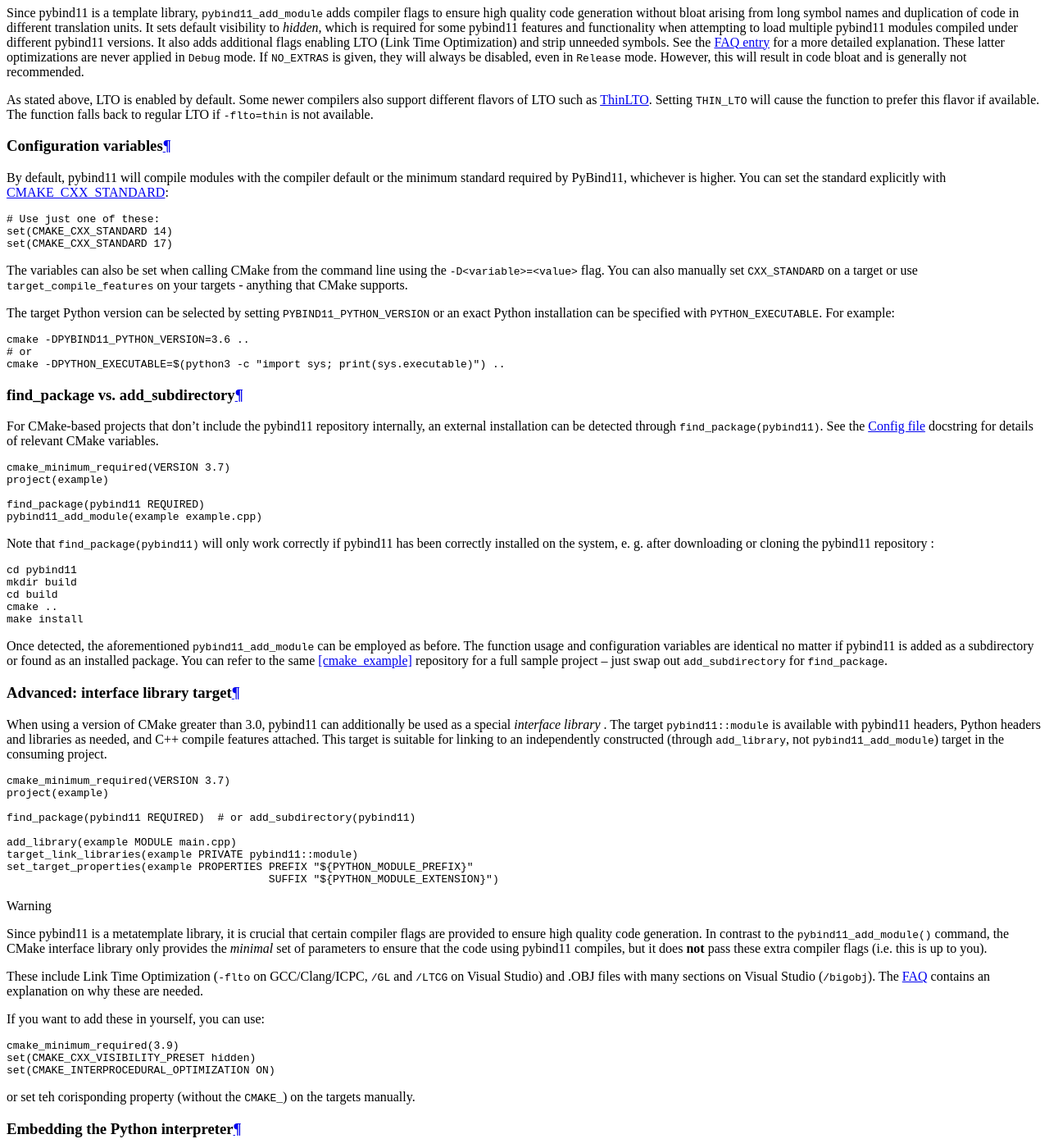
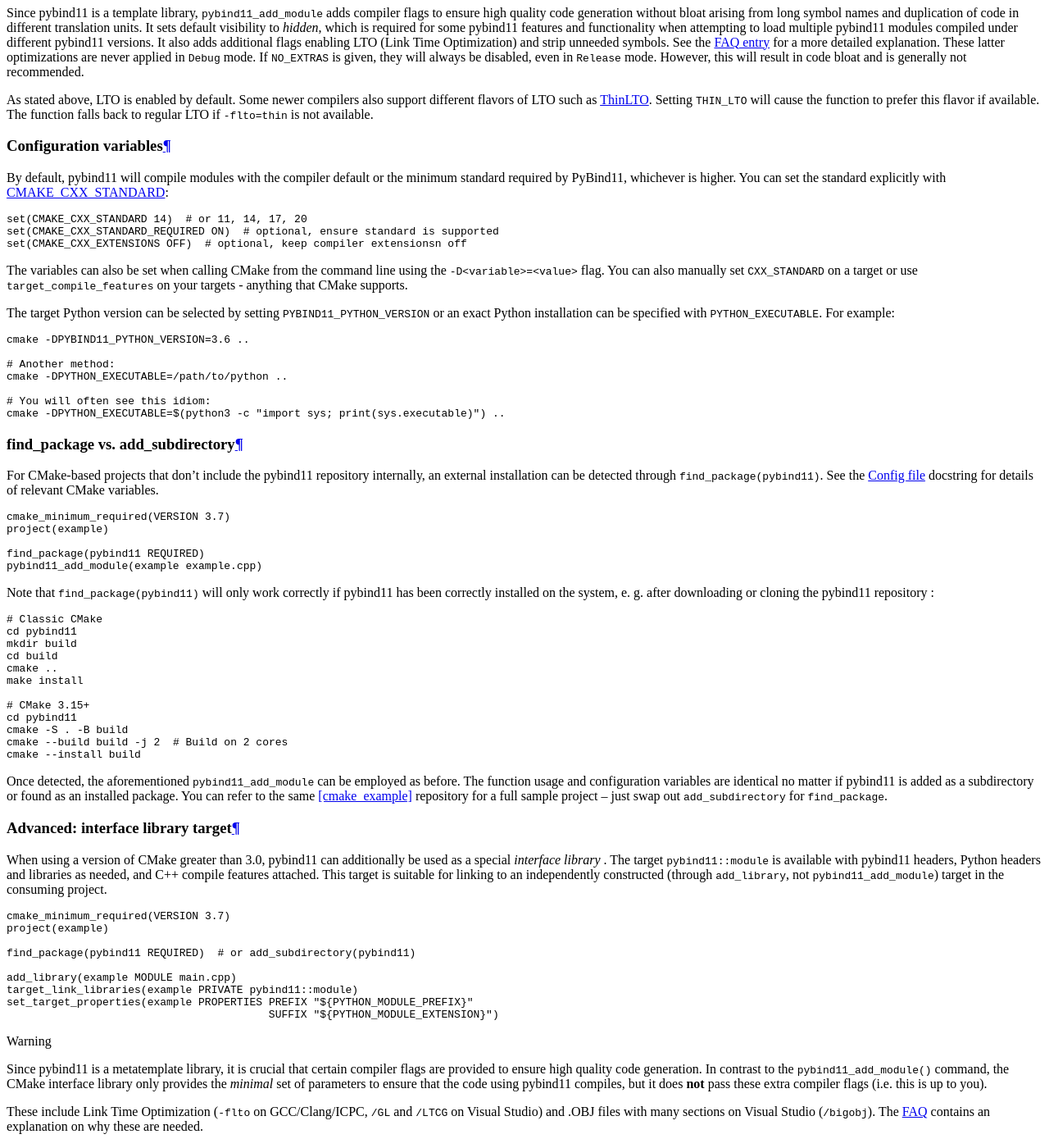
Before and after one commit to pybind/pybind11, a Sphinx documentation site: the page built from docs/compiling.rst, in a window 1280 px wide and 1400 px high, scrolled down 1824 px. Shown: the whole window at 82% size. Built offline with Sphinx 7.4.7 and the Read the Docs theme 2.0.0, drawn with Linux system fonts in a browser that asks for light colours; some of the changed text lies outside the part shown.

Commit message:
fix: address review points from @YannickJadoul

```diff
--- a/docs/compiling.rst
+++ b/docs/compiling.rst
@@ -103,9 +103,9 @@
 
 .. code-block:: cmake
 
-    # Use just one of these:
-    set(CMAKE_CXX_STANDARD 14)
-    set(CMAKE_CXX_STANDARD 17)
+    set(CMAKE_CXX_STANDARD 14)  # or 11, 14, 17, 20
+    set(CMAKE_CXX_STANDARD_REQUIRED ON)  # optional, ensure standard is supported
+    set(CMAKE_CXX_EXTENSIONS OFF)  # optional, keep compiler extensionsn off
 
 
 The variables can also be set when calling CMake from the command line using
@@ -120,7 +120,11 @@
 .. code-block:: bash
 
     cmake -DPYBIND11_PYTHON_VERSION=3.6 ..
-    # or
+
+    # Another method:
+    cmake -DPYTHON_EXECUTABLE=/path/to/python ..
+
+    # You will often see this idiom:
     cmake -DPYTHON_EXECUTABLE=$(python3 -c "import sys; print(sys.executable)") ..
 
 find_package vs. add_subdirectory
@@ -144,11 +148,18 @@
 
 .. code-block:: bash
 
+    # Classic CMake
     cd pybind11
     mkdir build
     cd build
     cmake ..
     make install
+
+    # CMake 3.15+
+    cd pybind11
+    cmake -S . -B build
+    cmake --build build -j 2  # Build on 2 cores
+    cmake --install build
 
 Once detected, the aforementioned ``pybind11_add_module`` can be employed as
 before. The function usage and configuration variables are identical no matter
@@ -198,11 +209,11 @@
 
     .. code-block:: cmake
 
-        cmake_minimum_required(3.9)
         set(CMAKE_CXX_VISIBILITY_PRESET hidden)
-        set(CMAKE_INTERPROCEDURAL_OPTIMIZATION ON)
+        set(CMAKE_VISIBILITY_INLINES_HIDDEN ON)
+        set(CMAKE_INTERPROCEDURAL_OPTIMIZATION ON)  # CMake 3.9+ required
 
-    or set teh corisponding property (without the ``CMAKE_``) on the targets
+    or set the corresponding property (without the ``CMAKE_``) on the targets
     manually.
 
 Embedding the Python interpreter
```
Also changed, not shown: .appveyor.yml, 2 other files.
